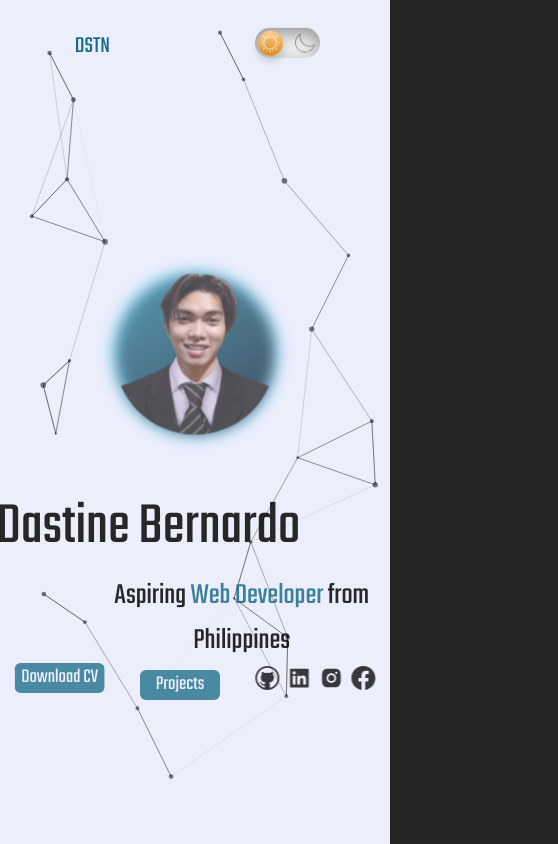
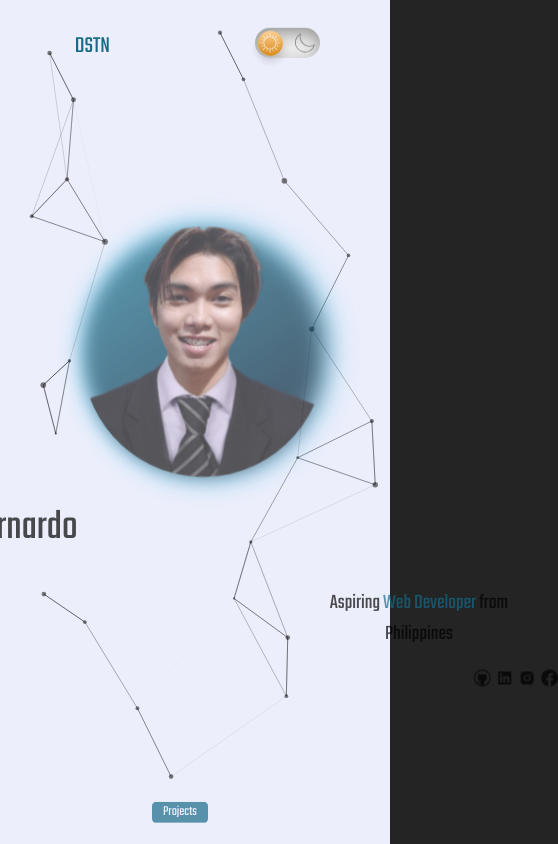
Before and after one commit to Tine0814/my-portfolio, a React (Vite) app: page / in a window 390 px wide. Shown: the top 844 px of the page, 558 px wide, since content can reach past the window. Built offline with nearby package versions, Linux system fonts and the light colour scheme.

Commit message:
update mobile view

```diff
--- a/package.json
+++ b/package.json
@@ -16,6 +16,7 @@
     "@mui/material": "^5.13.7",
     "@react-three/drei": "^9.65.3",
     "@react-three/fiber": "^8.12.1",
+    "animate.css": "^4.1.1",
     "framer-motion": "^10.12.2",
     "lottie-react": "^2.4.0",
     "maath": "^0.5.3",
--- a/src/components/About.jsx
+++ b/src/components/About.jsx
@@ -6,7 +6,7 @@ const About = () => {
   return (
     <section
       id="about"
-      className="w-full text-gray-500 flex justify-center items-center text-[10] md:text-[25px] relative "
+      className=" w-full text-gray-500 flex justify-center items-center text-[10] md:text-[25px] relative p-"
     >
       <div className="w-full flex justify-center flex-col xl:flex-row items-center md:p-20 text-center ">
         <div className="max-w-[700px] flex flex-col gap-7 p-10">
@@ -58,7 +58,7 @@ const About = () => {
           }}
           initial={{ y: 100, opacity: 0 }}
         >
-          <div className=" w-[490px] h-[450px]  xl:flex justify-center  items-center">
+          <div className="w-[250px] h-[290px] md:w-[490px] md:h-[450px]  xl:flex justify-center  items-center">
             <img src={dastine} alt="" className="rounded-xl shadow-2xl" />
           </div>
         </motion.div>
--- a/src/components/Contact.jsx
+++ b/src/components/Contact.jsx
@@ -7,26 +7,26 @@ import LocationOnIcon from "@mui/icons-material/LocationOn";
 
 const Contact = () => {
   return (
-    <section className="relative w-full mt-[10rem] flex justify-center flex-col p-5 text-black">
+    <section className="relative w-full mt-[10rem] flex justify-center flex-col md:p-5 text-black">
       <div className="text-center">
         <h1 className="text-[60px] text-primary font-bold">Contact Me</h1>
         <h1 className="text-[30px] text-center mt-[-2rem] text-gray-500">
           Let's Talk
         </h1>
       </div>
-      <div className="flex flex-col lg:flex-row lg:justify-evenly p-20">
+      <div className="flex flex-col lg:flex-row lg:justify-evenly p-5 sm:15px md:p-20">
         <div className="relative w-full lg:w-[500px] bg-primary p-10 rounded-md flex flex-col gap-20 overflow-hidden shadow-lg">
           <div className="">
-            <h1 className="text-[40px] text-center text-white">
+            <h1 className="text-[30px] md:text-[40px] text-center text-white">
               Contact Information
             </h1>
           </div>
-          <div className=" absolute bg-light dark:bg-dark -top-[7rem] -left-[6rem] w-[200px] h-[200px] rounded-full"></div>
-          <div className=" absolute bg-light dark:bg-dark top-[50%] -right-[7rem] w-[200px] h-[200px] rounded-full"></div>
-          <div className="absolute w-[400px] -bottom-[7rem] right-[4rem]">
+          <div className=" absolute bg-light dark:bg-dark -top-[7rem] -left-[6rem] w-[170px] h-[170px] md:w-[200px] md:h-[200px] rounded-full"></div>
+          <div className=" absolute bg-light dark:bg-dark top-[50%] -right-[7rem] w-[170px] h-[170px] md:w-[200px] md:h-[200px] rounded-full"></div>
+          <div className="absolute w-[300px] -bottom-[5rem] md:w-[400px] md:-bottom-[7rem] right-[4rem]">
             <Lottie animationData={contact} />
           </div>
-          <div className=" text-[25px] h-[350px] flex flex-col gap-10 text-white">
+          <div className="text-[20px] md:text-[25px] h-[350px] flex flex-col gap-10 text-white">
             <h1>
               <LocalPhoneIcon /> +63 949 591 5629
             </h1>
--- a/src/components/Home.jsx
+++ b/src/components/Home.jsx
@@ -1,10 +1,9 @@
 import React, { useEffect, useState } from "react";
-import { Link } from "react-router-dom";
 import { profile } from "../assets/img";
 import { motion } from "framer-motion";
 import { socials } from "../constants";
-import Particle from "./Particle";
 import WhatICanDo from "./WhatICanDo";
+import "animate.css";
 
 const PDF_FILE_URL = "https://tine0814.github.io/my-portfolio/CV.pdf";
 
@@ -25,40 +24,18 @@ const Home = () => {
         <div className="w-full flex justify-center items-center mb-[5rem] flex-col-reverse p-10 ">
           <div className="flex flex-col max-w-[400px] xl:max-w-[700px] ">
             <div className="pointer-events-none text-center text-black dark:text-light">
-              <motion.h1
-                className="font-bold text-[60px]"
-                whileInView={{
-                  x: 0,
-                  transition: { duration: 0.8 },
-                  opacity: 1,
-                }}
-                initial={{ x: -200, opacity: 0.3 }}
-              >
+              <h1 className="font-bold text-[60px] animate__animated animate__backInLeft  ">
                 Dastine Bernardo
-              </motion.h1>
-              <motion.h2
-                className="text-[30px] "
-                whileInView={{
-                  x: 0,
-                  transition: { duration: 0.8 },
-                  opacity: 1,
-                }}
-                initial={{ x: 200, opacity: 0.3 }}
-              >
+              </h1>
+              <h2 className="text-[30px] animate__animated animate__backInRight ">
                 Aspiring <span className="text-primary">Web Developer </span>
                 from Philippines
-              </motion.h2>
+              </h2>
             </div>
             <div className="flex gap-3 text-[20px] justify-center ">
               <motion.div
-                className="bg-primary text-light w-[90px] h-[30px] grid place-items-center rounded-md "
+                className="bg-primary text-light w-[90px] h-[30px] grid place-items-center rounded-md animate__animated animate__backInLeft"
                 whileHover={{ scale: 1.2 }}
-                whileInView={{
-                  x: 0,
-                  transition: { duration: 0.8 },
-                  opacity: 1,
-                }}
-                initial={{ x: -100, opacity: 0 }}
               >
                 <button
                   onClick={() => {
@@ -69,26 +46,12 @@ const Home = () => {
                 </button>
               </motion.div>
               <motion.div
-                className="bg-primary text-light w-[80px] h-[30px] grid place-items-center rounded-md  "
+                className="bg-primary text-light w-[80px] h-[30px] grid place-items-center rounded-md animate__animated animate__backInUp  "
                 whileHover={{ scale: 1.2 }}
-                whileInView={{
-                  y: 0,
-                  transition: { duration: 0.8 },
-                  opacity: 1,
-                }}
-                initial={{ y: 30, opacity: 0 }}
               >
                 <a href="#project">Projects</a>
               </motion.div>
-              <motion.div
-                className="flex items-center"
-                whileInView={{
-                  x: 0,
-                  transition: { duration: 0.8 },
-                  opacity: 1,
-                }}
-                initial={{ x: 100, opacity: 0 }}
-              >
+              <div className="flex items-center animate__animated animate__backInRight">
                 <ul className="flex flex-row gap-2 text-black dark:text-light">
                   {socials.map((social) => (
                     <motion.li
@@ -105,13 +68,10 @@ const Home = () => {
                     </motion.li>
                   ))}
                 </ul>
-              </motion.div>
+              </div>
             </div>
           </div>
-          <motion.div
-            whileInView={{ scale: 1, opacity: 1, transition: { duration: 1 } }}
-            initial={{ scale: 0, opacity: 0.2 }}
-          >
+          <div className="animate__animated animate__flipInY">
             <motion.div
               className="w-[250px] h-[250px]"
               whileInView={{ y: [0, -20, 0] }}
@@ -140,7 +100,7 @@ const Home = () => {
                 </div>
               </div>
             </motion.div>
-          </motion.div>
+          </div>
         </div>
       </section>
       <WhatICanDo />
--- a/src/components/Portfolio.jsx
+++ b/src/components/Portfolio.jsx
@@ -32,7 +32,7 @@ const Portfolio = () => {
 
   return (
     <section
-      className="w-full h-screen  text-gray-500  flex justify-center items-center text-[20px] mt-[40rem] md:mt-[20rem] xl:mt-0"
+      className="w-full h-screen text-gray-500  flex justify-center items-center text-[20px] mt-[10rem] md:mt-[20rem] xl:mt-0"
       id="project"
     >
       <div className="w-[70%]">
@@ -80,7 +80,7 @@ const Portfolio = () => {
             >
               <SwiperSlide>
                 <div className="flex gap-10 flex-wrap">
-                  <div className="relative flex flex-col bg-white dark:bg-primaryDark gap-4 w-[369px] p-[30px] rounded-xl shadow-2xl">
+                  <div className="relative flex flex-col bg-white dark:bg-primaryDark gap-4 p-10 md:w-[369px] md:p-[30px] rounded-xl shadow-2xl">
                     <div className="absolute top-2 left-3 flex gap-2">
                       <div className="w-[10px] h-[10px] bg-[#ff605c] rounded-full"></div>
                       <div className="w-[10px] h-[10px] bg-[#ffbd44] rounded-full"></div>
--- a/src/components/Skills.jsx
+++ b/src/components/Skills.jsx
@@ -19,8 +19,8 @@ import {
 
 const Experience = () => {
   return (
-    <section className=" relative w-full h-screen  flex justify-center items-center mt-[-25rem] md:mt-0 text-gray-500">
-      <div className="text-center mt-[-5rem] absolute top-40">
+    <section className=" relative w-full h-screen  flex justify-center items-center md:mt-0 text-gray-500">
+      <div className="text-center mt-[-5rem] absolute  top-40">
         <motion.div
           whileInView={{ y: 0, transition: { duration: 0.8 }, opacity: 1 }}
           initial={{ y: 100, opacity: 0 }}
```
Also changed, not shown: 1 other file (tests, documents, lock files or other folders).
